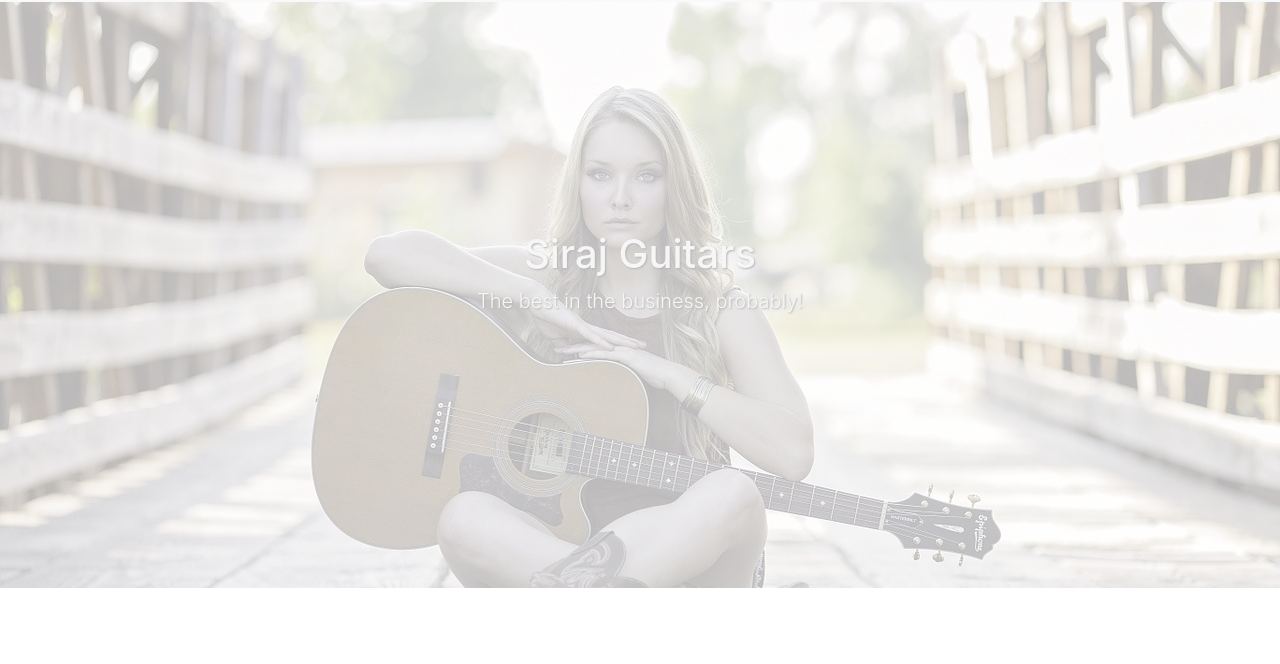
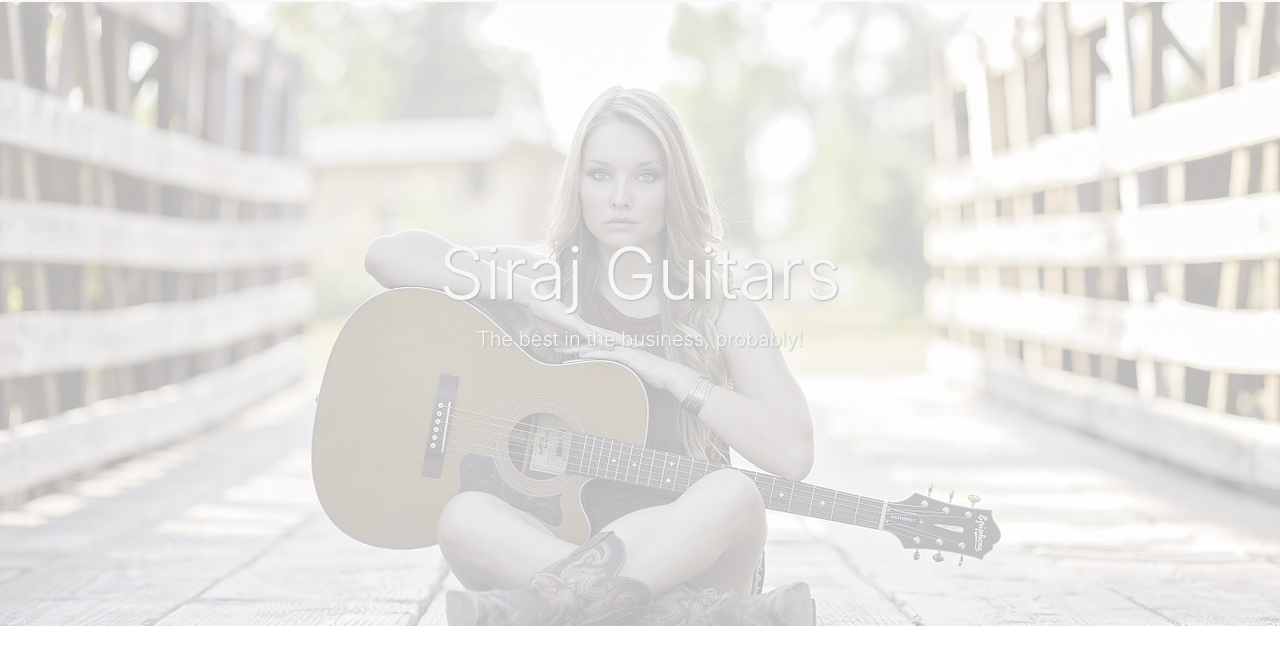
Before and after one commit to ajj-siraj/sample-product-page, a website: page index.html in a window 1280 px wide. Shown: the part 74-738 px from the top of the page. Drawn offline with nearby package versions, Linux system fonts and the light colour scheme.

Commit message:
jumbotron heading style change

```diff
--- a/index.html
+++ b/index.html
@@ -58,14 +58,14 @@
         <div class="jumbotron jumbotron-fluid">
             <div class="row justify-content-center text-center">
                 <div class="col-12">
-                    <h1 class="mt-5">Siraj Guitars</h1>
+                    <h1 class="display-3 mt-5">Siraj Guitars</h1>
                     <p class="lead">The best in the business, probably!</p>
                 </div>
             </div>
 
         </div>
+    </section>
 
-    </section>
 
 
     <script src="node_modules/jquery/jquery.min.js"></script>
```
